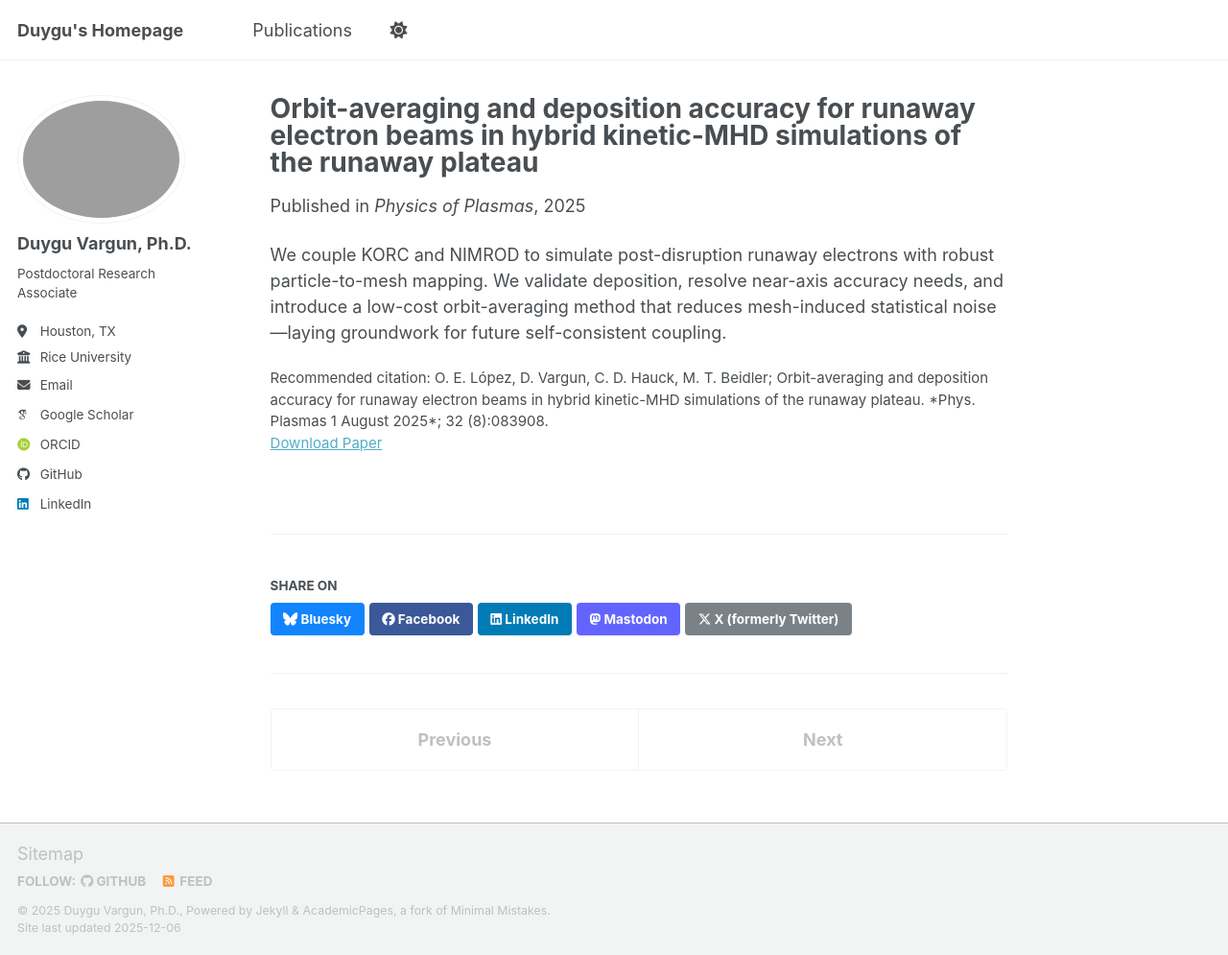
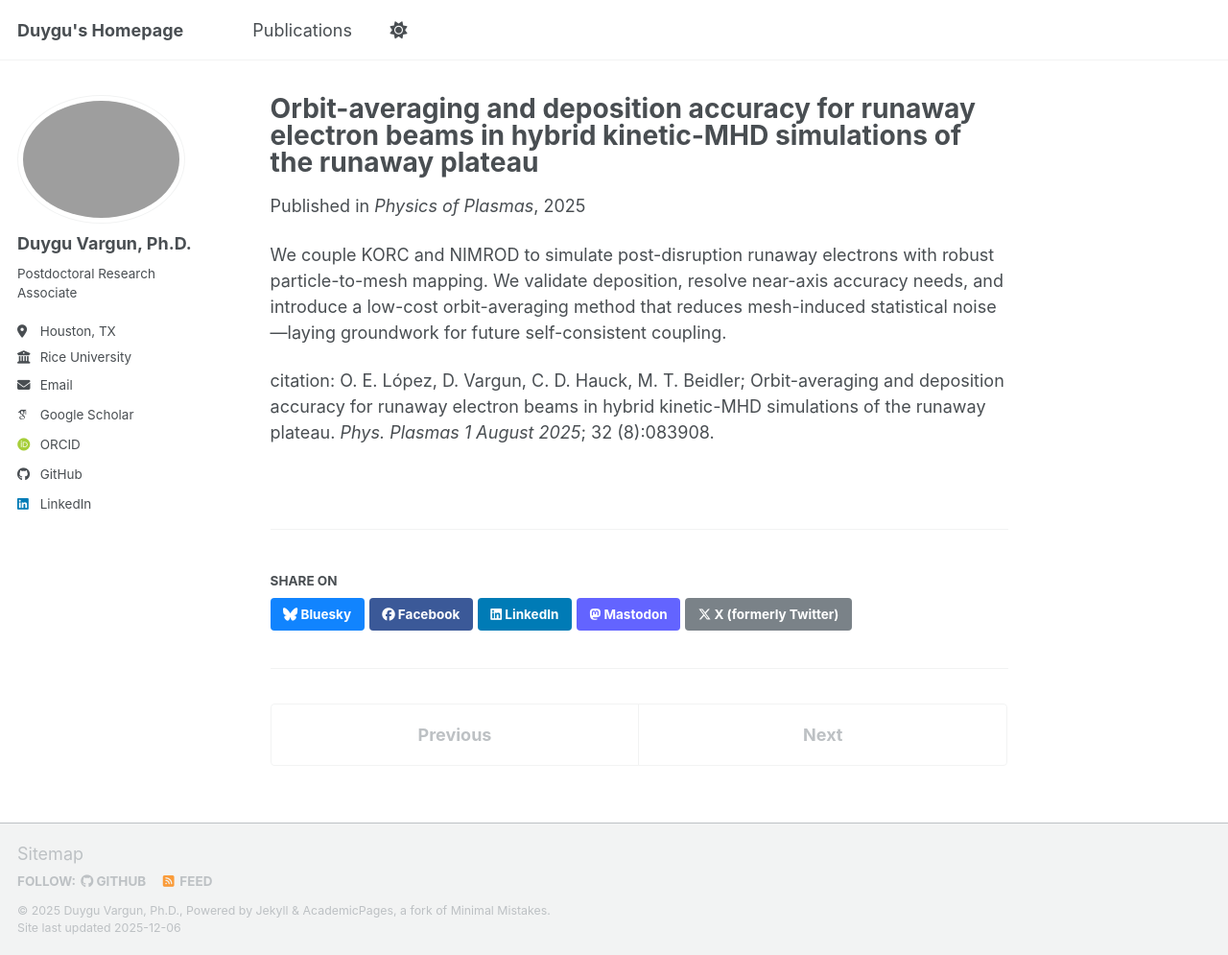
Before and after one commit to dvargun/dvargun.github.io, a Jekyll site: the page built from _publications/LVHB2025.md, in a window 1280 px wide and 995 px high. Shown: the whole window at 96% size. Built offline with Jekyll 4.4.1, drawn with Linux system fonts in a browser that asks for light colours; some web fonts are replaced; a script bundle is joined from its source files by our own code; library files that are not in the unit come from our copies; part of the change alters nothing that is shown.

```diff
--- a/_publications/LVHB2025.md
+++ b/_publications/LVHB2025.md
@@ -3,7 +3,7 @@ title: "Orbit-averaging and deposition accuracy for runaway electron beams in hy
 collection: publications
 category: manuscripts
 permalink: /publication/LVHB2025
-excerpt: ' '
+excerpt: 'with  O. E. López, C. D. Hauck and M. T. Beidler '
 date: 1 August 2025
 venue: 'Physics of Plasmas'
 paperurl: 'https://doi.org/10.1063/5.0279253'
@@ -11,7 +11,8 @@ keywords:
   - machine learning
   - graph neural networks
   - robustness
-citation: O. E. López, D. Vargun, C. D. Hauck, M. T. Beidler; Orbit-averaging and deposition accuracy for runaway electron beams in hybrid kinetic-MHD simulations of the runaway plateau. *Phys. Plasmas 1 August 2025*; 32 (8):083908.
 ---
 
 We couple KORC and NIMROD to simulate post-disruption runaway electrons with robust particle-to-mesh mapping. We validate deposition, resolve near-axis accuracy needs, and introduce a low-cost orbit-averaging method that reduces mesh-induced statistical noise—laying groundwork for future self-consistent coupling.
+
+citation: O. E. López, D. Vargun, C. D. Hauck, M. T. Beidler; Orbit-averaging and deposition accuracy for runaway electron beams in hybrid kinetic-MHD simulations of the runaway plateau. *Phys. Plasmas 1 August 2025*; 32 (8):083908.
```
